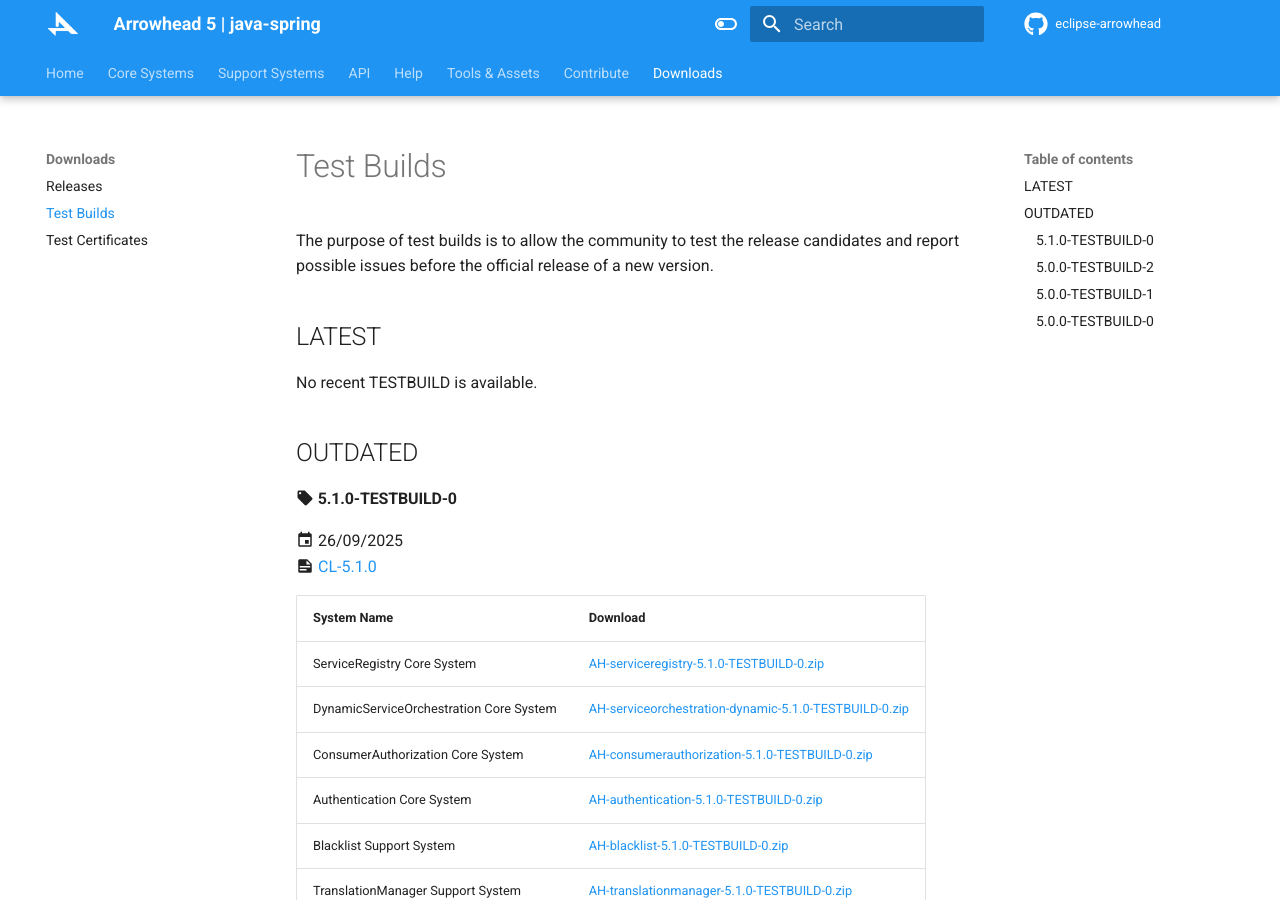
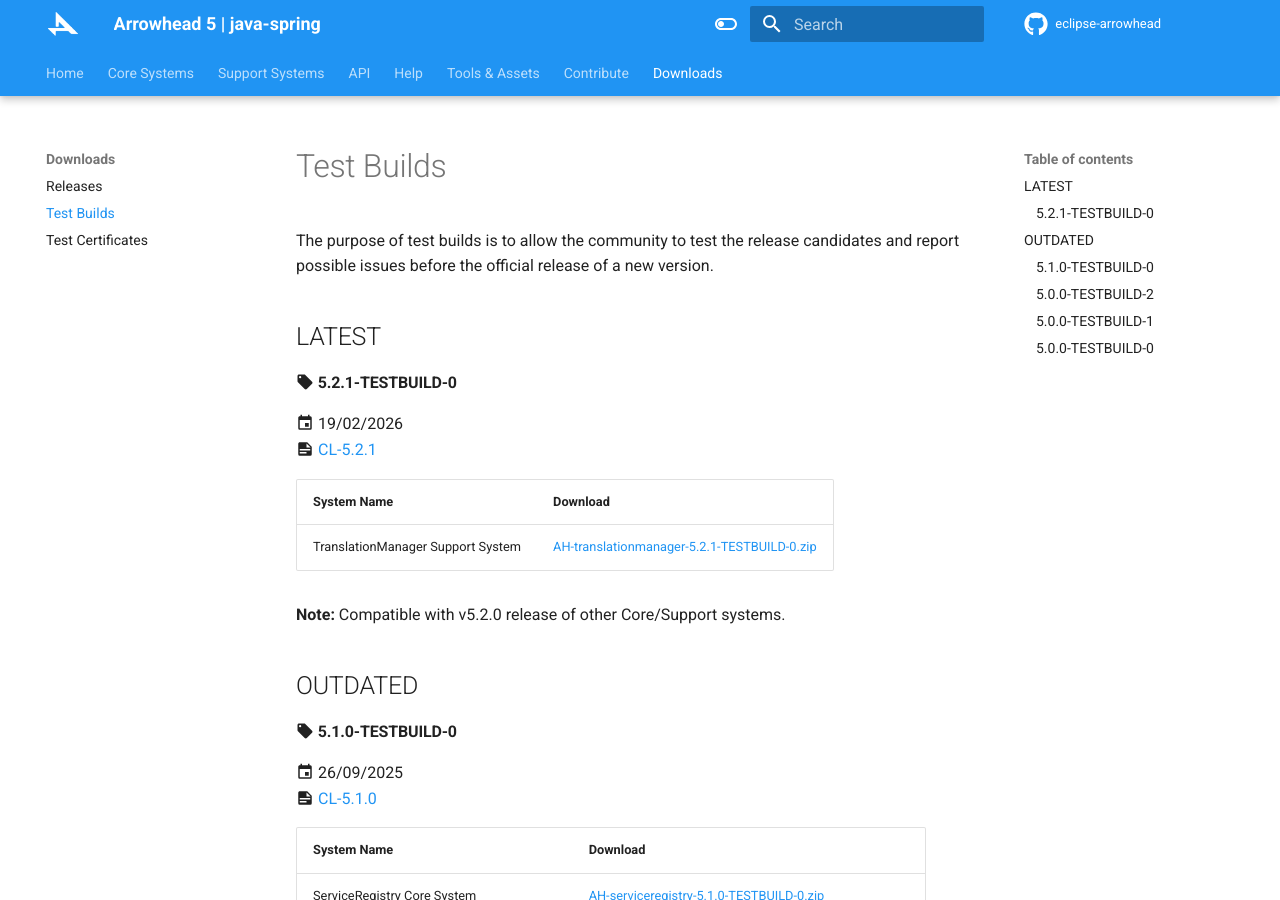
Before and after one commit to Aitia-IIOT/ah5-docs-java-spring, an MkDocs documentation site: the page built from docs/downloads/test_builds.md, in a window 1280 px wide and 900 px high. Built offline with MkDocs 1.6.1 and Material for MkDocs 9.7.7, drawn with Linux system fonts in a browser that asks for light colours.

Commit message:
Testbuild for TranslationManager v5.2.1
(cherry picked from commit ab0bc7fd0fbda70fb1cadf7cf2836f7f754e534f)

```diff
--- a/docs/downloads/test_builds.md
+++ b/docs/downloads/test_builds.md
@@ -4,7 +4,16 @@ The purpose of test builds is to allow the community to test the release candida
 
 ## LATEST
 
-No recent TESTBUILD is available.
+#### :material-tag: 5.2.1-TESTBUILD-0
+
+:material-calendar: 19/02/2026 <br/>
+:material-note-text: [CL-5.2.1](../general/changelogs/cl521.md)
+
+System Name | Download
+--- | ---
+TranslationManager Support System | [AH-translationmanager-5.2.1-TESTBUILD-0.zip](https://github.com/Aitia-IIOT/ah5-translation-manager-java-spring/releases/download/v5.2.1-TESTBUILD-0/AH-translation-manager-5.2.1-TESTBUILD-0.zip)
+
+**Note:** Compatible with v5.2.0 release of other Core/Support systems.
 
 ## OUTDATED
 
```
Also changed, not shown: docs/general/changelogs/cl521.md (added, +15 -0 lines).
